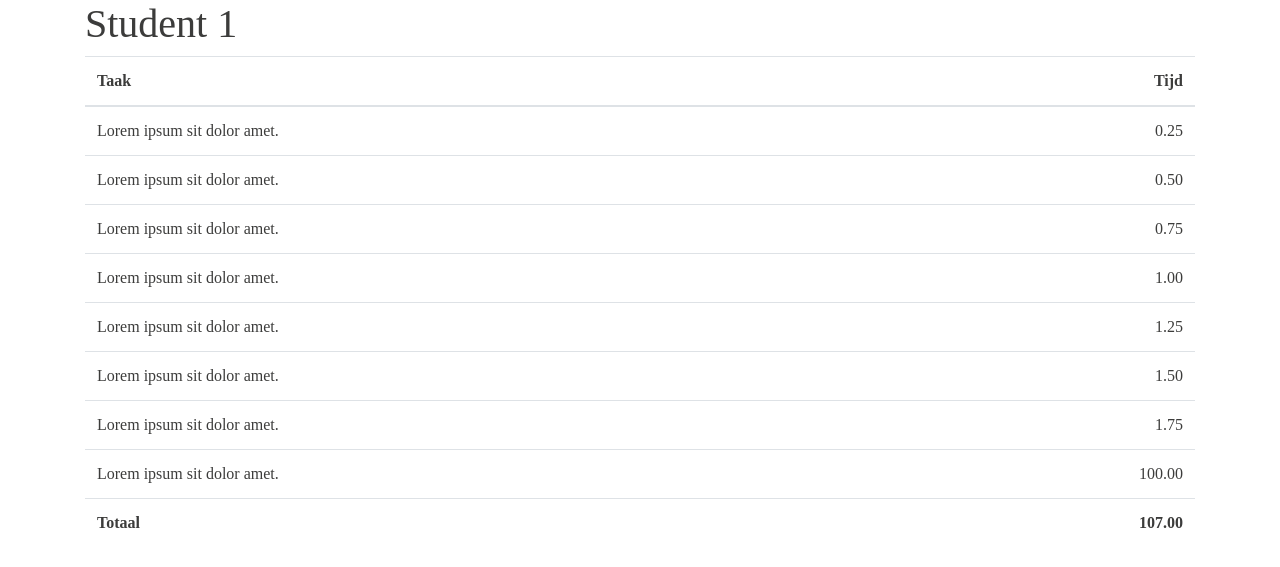
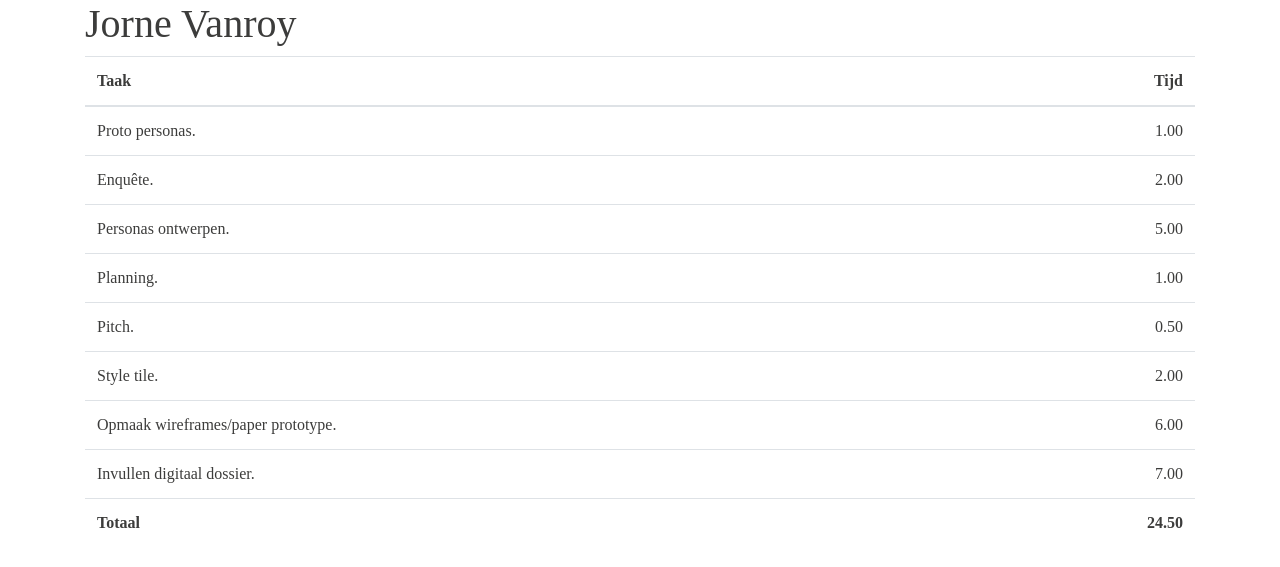
Before and after one commit to pgm-lenndery/1819-nmd3-project-gr-07, a Jekyll site: the page built from docs/pages/6__deliver/1-1-0__timesheet__student-1.md, in a window 1280 px wide. Shown: the top 567 px of the page. Built offline with Jekyll 4.4.1, drawn with Linux system fonts in a browser that asks for light colours.

Commit message:
eerste timesheet

```diff
--- a/docs/_data/timesheet-1.yml
+++ b/docs/_data/timesheet-1.yml
@@ -1,28 +1,28 @@
-# ╔═══════════╗
-# ║ Student 1 ║
-# ╚═══════════╝
+# ╔══════════════╗
+# ║ Jorne Vanroy ║
+# ╚══════════════╝
 # Tijd in kwartieren (0.25 uur)
 -
-  time: 0.25
-  task: Lorem ipsum sit dolor amet.
+  time: 1
+  task: Proto personas.
 -
-  time: 0.5
-  task: Lorem ipsum sit dolor amet.
+  time: 2
+  task: Enquête.
 -
-  time: 0.75
-  task: Lorem ipsum sit dolor amet.
+  time: 5
+  task: Personas ontwerpen.
 -
   time: 1
-  task: Lorem ipsum sit dolor amet.
+  task: Planning.
 -
-  time: 1.25
-  task: Lorem ipsum sit dolor amet.
+  time: 0.50
+  task: Pitch.
 -
-  time: 1.5
-  task: Lorem ipsum sit dolor amet.
+  time: 2
+  task: Style tile.
 -
-  time: 1.75
-  task: Lorem ipsum sit dolor amet.
+  time: 6
+  task: Opmaak wireframes/paper prototype.
 -
-  time: 100
-  task: Lorem ipsum sit dolor amet.
+  time: 7
+  task: Invullen digitaal dossier.
--- a/docs/pages/6__deliver/1-1-0__timesheet__student-1.md
+++ b/docs/pages/6__deliver/1-1-0__timesheet__student-1.md
@@ -4,7 +4,7 @@ permalink: deliver/timesheets/student-1/
 published: true
 # Custom Page Variables
 # ─────────────────────
-title: Student 1
+title: Jorne Vanroy
 ---
 {%- comment %}
 Vul de timesheet aan in het bestand `_data/timesheet-1.yml`
```
